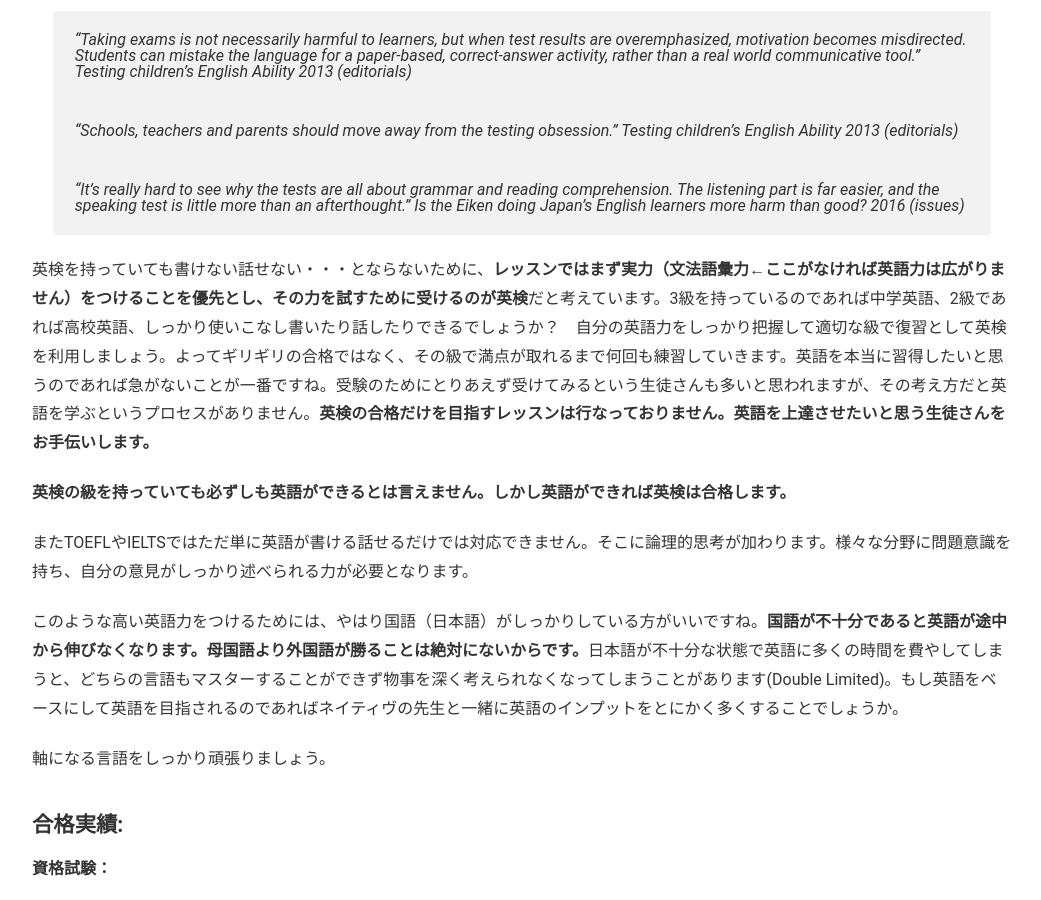
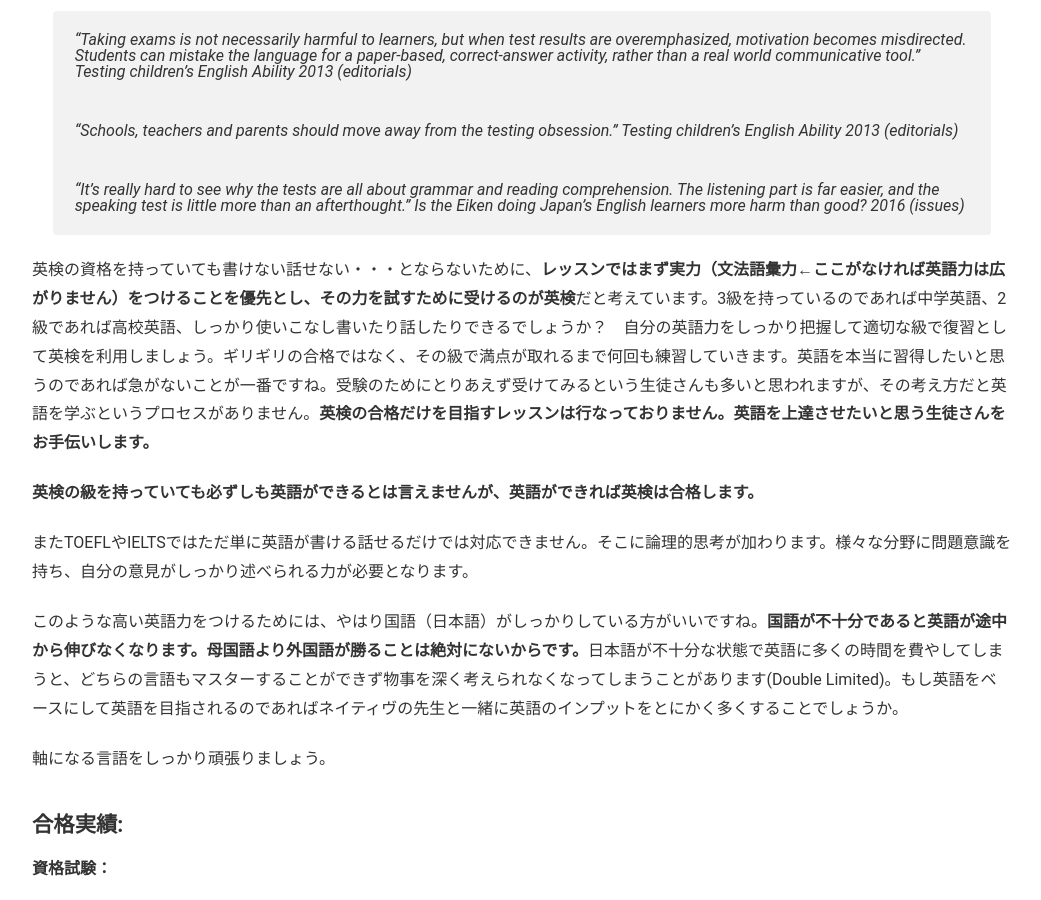
Before and after one commit to phocean/akispace, a Jekyll site: the page built from exam_results.md, in a window 1280 px wide and 900 px high, scrolled down 672 px. Shown: the whole window, without its empty margins (118-1159 px from the left). Built offline with Jekyll 4.4.1, drawn with Linux system fonts in a browser that asks for light colours.

Commit message:
Update exam_results.md

```diff
--- a/exam_results.md
+++ b/exam_results.md
@@ -32,9 +32,9 @@
 >
 > "It's really hard to see why the tests are all about grammar and reading comprehension. The listening part is far easier, and the speaking test is little more than an afterthought." Is the Eiken doing Japan's English learners more harm than good? 2016 (issues)
 
-英検を持っていても書けない話せない・・・とならないために、<strong>レッスンではまず実力（文法語彙力←ここがなければ英語力は広がりません）をつけることを優先とし、その力を試すために受けるのが英検</strong>だと考えています。3級を持っているのであれば中学英語、2級であれば高校英語、しっかり使いこなし書いたり話したりできるでしょうか？　自分の英語力をしっかり把握して適切な級で復習として英検を利用しましょう。よってギリギリの合格ではなく、その級で満点が取れるまで何回も練習していきます。英語を本当に習得したいと思うのであれば急がないことが一番ですね。受験のためにとりあえず受けてみるという生徒さんも多いと思われますが、その考え方だと英語を学ぶというプロセスがありません。**英検の合格だけを目指すレッスンは行なっておりません。英語を上達させたいと思う生徒さんをお手伝いします。**
+英検の資格を持っていても書けない話せない・・・とならないために、<strong>レッスンではまず実力（文法語彙力←ここがなければ英語力は広がりません）をつけることを優先とし、その力を試すために受けるのが英検</strong>だと考えています。3級を持っているのであれば中学英語、2級であれば高校英語、しっかり使いこなし書いたり話したりできるでしょうか？　自分の英語力をしっかり把握して適切な級で復習として英検を利用しましょう。ギリギリの合格ではなく、その級で満点が取れるまで何回も練習していきます。英語を本当に習得したいと思うのであれば急がないことが一番ですね。受験のためにとりあえず受けてみるという生徒さんも多いと思われますが、その考え方だと英語を学ぶというプロセスがありません。**英検の合格だけを目指すレッスンは行なっておりません。英語を上達させたいと思う生徒さんをお手伝いします。**
 
-**英検の級を持っていても必ずしも英語ができるとは言えません。しかし英語ができれば英検は合格します。**
+**英検の級を持っていても必ずしも英語ができるとは言えませんが、英語ができれば英検は合格します。**
 
 またTOEFLやIELTSではただ単に英語が書ける話せるだけでは対応できません。そこに論理的思考が加わります。様々な分野に問題意識を持ち、自分の意見がしっかり述べられる力が必要となります。
 
```
